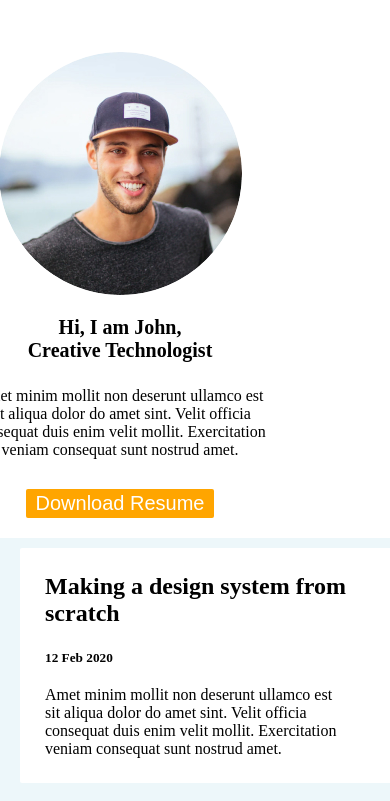
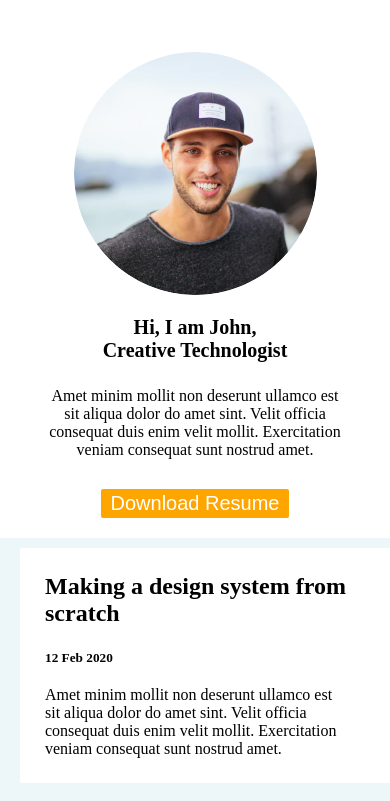
Before and after one commit to elvinmurshudlu/Blog, a plain HTML site: page index.html in a window 390 px wide. Shown: the part 43-844 px from the top of the page. Drawn offline with Linux system fonts and the light colour scheme.

Commit message:
Profile position

```diff
--- a/assets/style/style.scss
+++ b/assets/style/style.scss
@@ -302,6 +302,7 @@ footer{
                 display: flex;
                 flex-wrap: wrap;
                 justify-content: center;
+                justify-self: center;
 
 
                 p{
@@ -319,6 +320,7 @@ footer{
                 justify-content: center;
                 align-items: center;
                 width: 300px;
+                justify-self: center;
             }
         }
         &--posts{
```
Also changed, not shown: assets/style/style.css, 1 other file.
